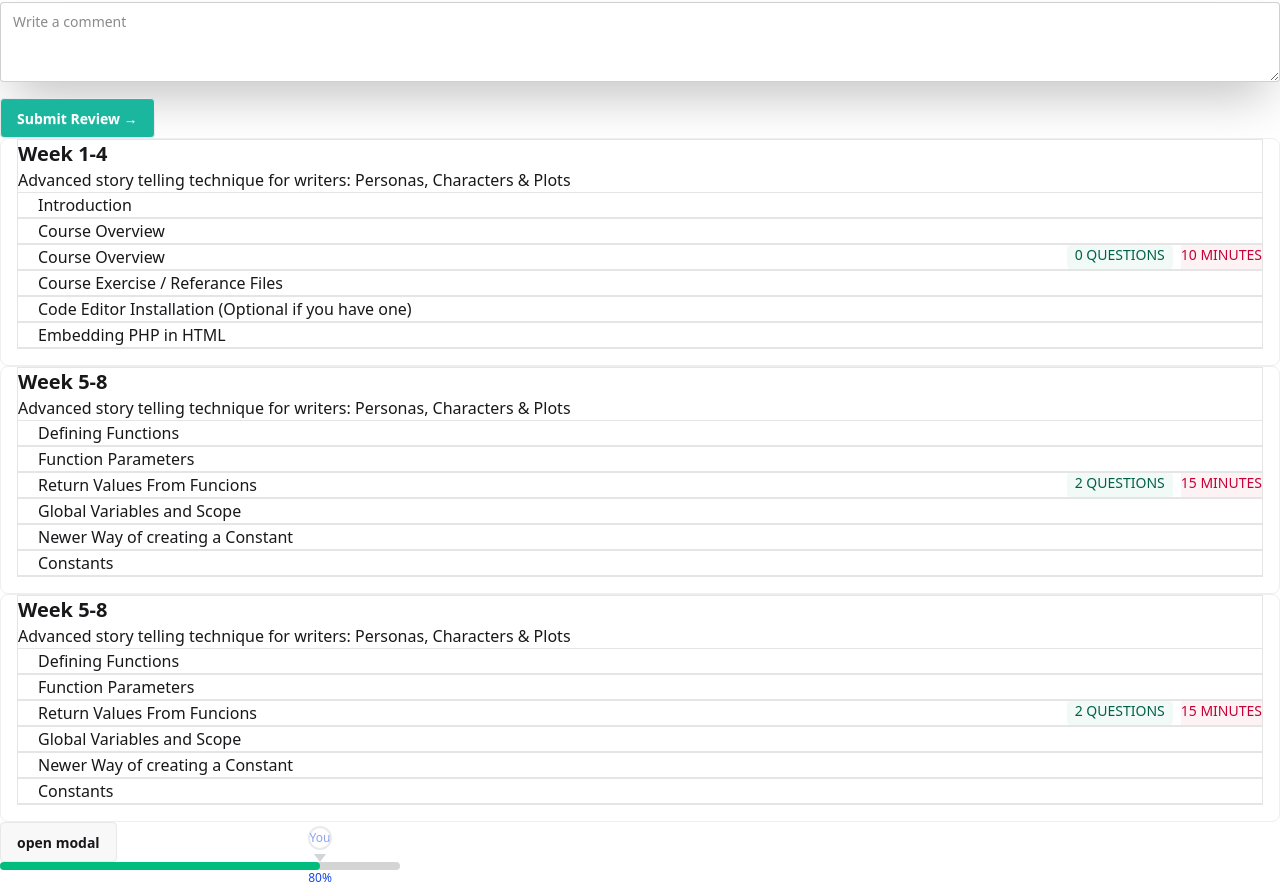
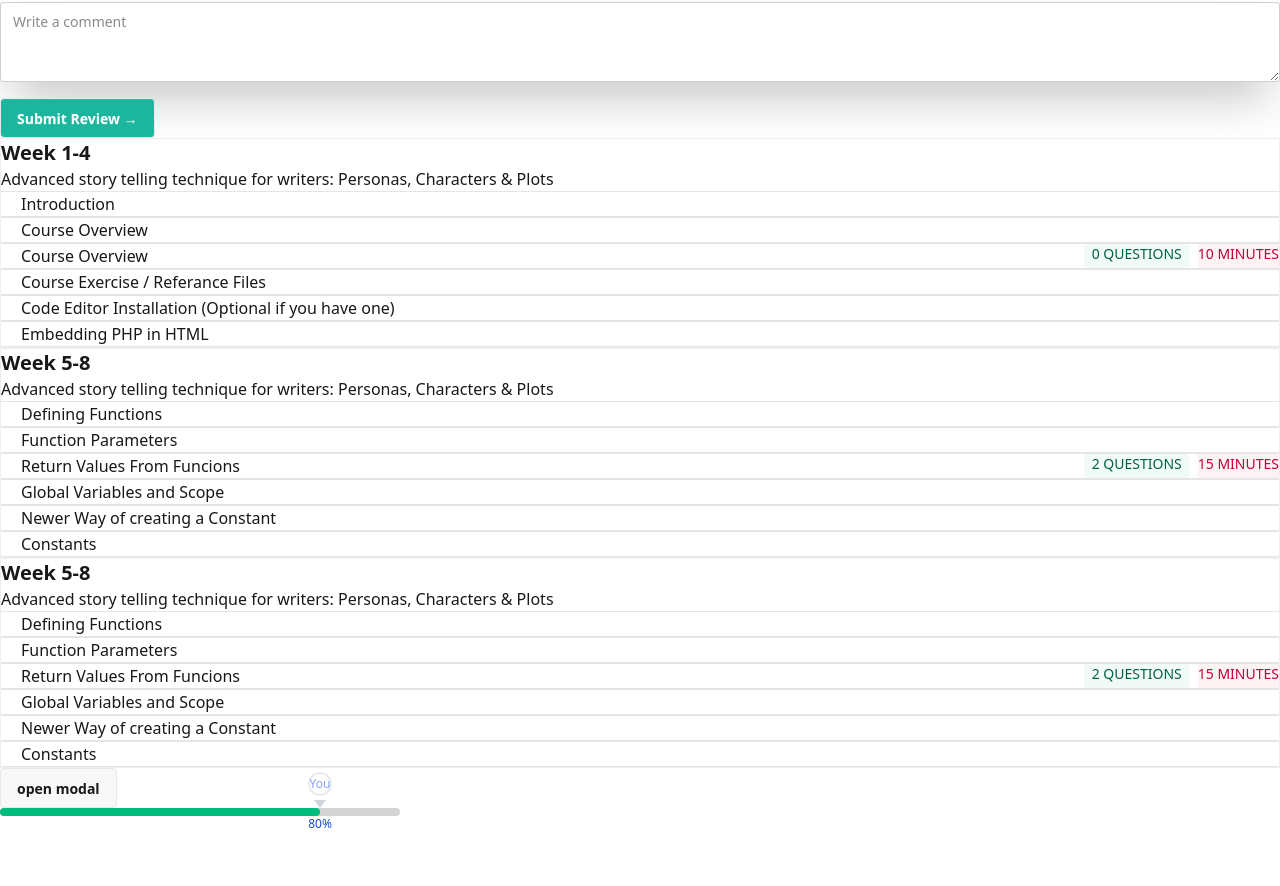
Before and after one commit to AbdallahKhaledAhmed/IT-Legend-Challenge, a Svelte app: page / in a window 1280 px wide. Shown: the part 863-1749 px from the top of the page. After the commit the page ends 1695 px from the top, so only its background shows below. Built offline with nearby package versions, Linux system fonts and the light colour scheme; what @iconify/tailwind4 would draw is missing.

Commit message:
fixed collapse for bigger screens

```diff
--- a/src/components/Week.svelte
+++ b/src/components/Week.svelte
@@ -5,11 +5,10 @@ const small = new MediaQuery("min-width: 640px")
 const {weekTitle, weekNum, weekContent} = $props()
 </script>
 
-<div class="collapse collapse-plus bg-base-100 border-base-300 border">
+<div class="max-sm:collapse collapse-plus bg-base-100 border-base-300 border">
   <input type="checkbox" id="Collapse" class="sm:hidden" checked={small.current?true:false} />
   <label for="Collapse" class="collapse-title font-semibold sm:hidden">{weekTitle}</label>
-  <div class="collapse-content">
-    <div class="border">
+  <div class="max-sm:collapse-content">
       <div class="hidden sm:block">
         <h3 class="text-xl font-semibold">Week {weekNum}</h3>
         <p>Advanced story telling technique for writers: Personas, Characters & Plots</p>
@@ -17,6 +16,5 @@ const {weekTitle, weekNum, weekContent} = $props()
       {#each weekContent as content}
       <CourseContent {...content}/>
       {/each}
-    </div>
   </div>
 </div>
```
